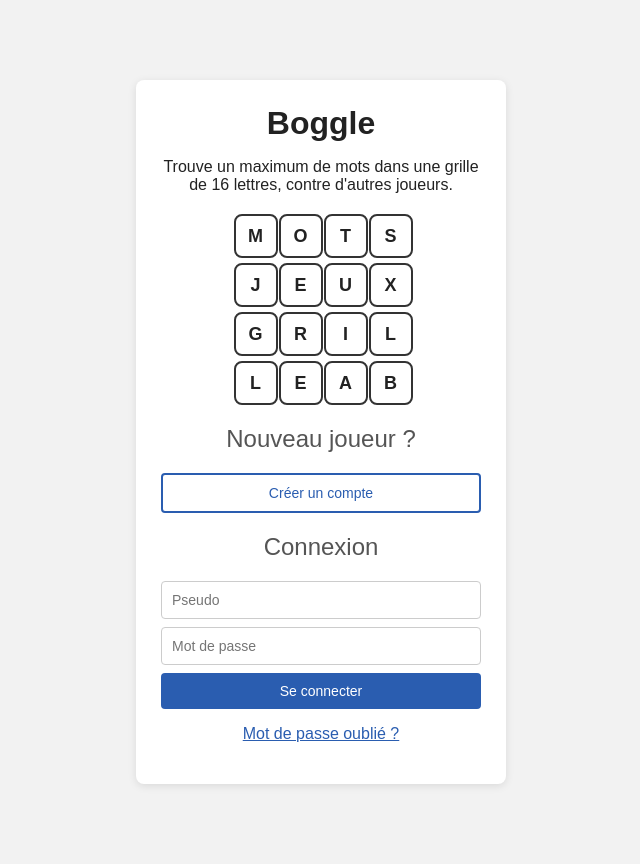
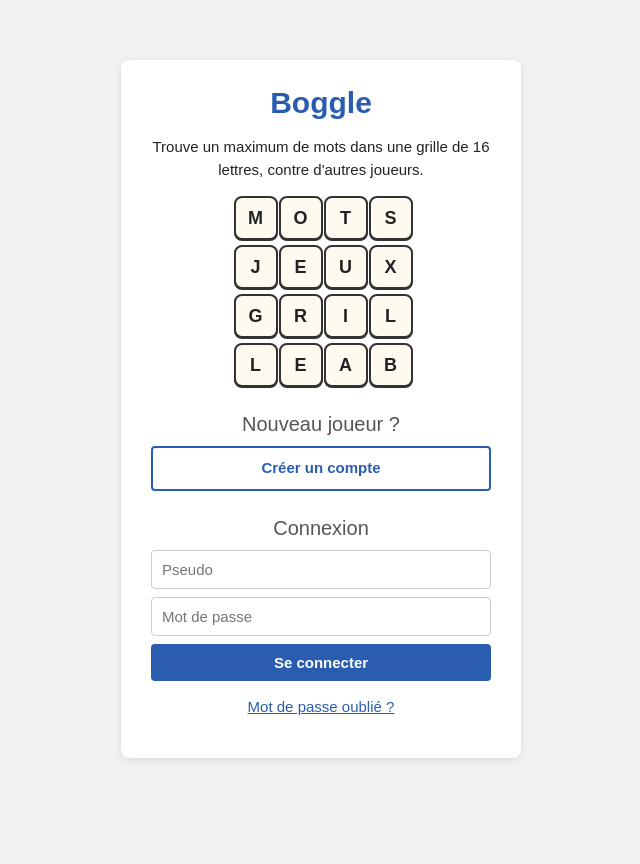
Before and after one commit to saykito/SAE_Boggle_Web, a PHP site: page / in a window 1280 px wide. Shown: the whole page, without its empty margins (319-959 px from the left). After the commit the page ends 760 px from the top, so only its background shows below. Run offline with PHP 8.4, Linux system fonts and the light colour scheme; some libraries are stand-ins or nearby versions.

Commit message:
CSS : site plus propre et lisible

```diff
--- a/style.css
+++ b/style.css
@@ -1,31 +1,41 @@
-body { font-family: Arial, sans-serif; background: #f2f2f2; margin: 0; color: #222; }
+body { font-family: Arial, sans-serif; background: #f2f2f2; margin: 0; color: #222; font-size: 15px; line-height: 1.5; }
 a { color: #2a5db0; }
+h1, h2 { line-height: 1.2; }
 
 /* Pages connexion / inscription / récup */
-.boite { width: 320px; margin: 80px auto; background: white; padding: 25px; border-radius: 8px; box-shadow: 0 2px 8px rgba(0,0,0,.1); text-align: center; }
-.boite h1 { margin: 0; }
-.boite h2 { font-weight: normal; color: #555; }
-input, button { display: block; width: 100%; box-sizing: border-box; padding: 10px; margin: 8px 0; border: 1px solid #ccc; border-radius: 4px; font-size: 14px; }
-button { background: #2a5db0; color: white; border: none; cursor: pointer; }
+.boite { width: 90%; max-width: 340px; margin: 60px auto; background: white; padding: 25px 30px; border-radius: 8px; box-shadow: 0 2px 8px rgba(0,0,0,.1); text-align: center; }
+.boite h1 { margin: 0 0 10px; color: #2a5db0; }
+.boite h2 { font-weight: normal; font-size: 20px; color: #555; margin: 25px 0 10px; }
+
+/* Champs et boutons */
+input, button { display: block; width: 100%; box-sizing: border-box; padding: 10px; margin: 8px 0; border: 1px solid #ccc; border-radius: 4px; font-size: 15px; font-family: inherit; }
+input:focus { outline: none; border-color: #2a5db0; box-shadow: 0 0 0 2px rgba(42,93,176,.2); }
+button { background: #2a5db0; color: white; border: none; cursor: pointer; font-weight: bold; }
 button:hover { background: #1e4687; }
-.bouton { display: block; padding: 10px; margin: 8px 0; border: 2px solid #2a5db0; border-radius: 4px; text-decoration: none; font-size: 14px; }
+.bouton { display: block; padding: 9px; margin: 8px 0; border: 2px solid #2a5db0; border-radius: 4px; text-decoration: none; font-weight: bold; }
 .bouton:hover { background: #2a5db0; color: white; }
-.erreur { color: #b00020; }
-.succes { color: #1b7f3b; }
-.info { background: #fff6d6; padding: 8px; font-size: 13px; }
+
+/* Messages */
+.erreur, .succes, .info { padding: 8px 10px; border-radius: 4px; font-size: 14px; }
+.erreur { color: #b00020; background: #fdecee; }
+.succes { color: #1b7f3b; background: #e8f5ec; }
+.info { background: #fff6d6; }
 
 /* Pages connectées */
-header { display: flex; justify-content: space-between; background: #2a5db0; color: white; padding: 12px 20px; }
+header { display: flex; justify-content: space-between; align-items: center; background: #2a5db0; color: white; padding: 12px 20px; }
+header span:first-child { font-weight: bold; font-size: 18px; }
 header a { color: white; }
-.page { max-width: 800px; margin: 20px auto; padding: 0 20px; }
-.ligne { display: flex; gap: 8px; }
-.ligne button { width: auto; }
+.page { max-width: 800px; margin: 30px auto; padding: 0 20px; }
+.ligne { display: flex; gap: 8px; margin-bottom: 25px; }
+.ligne input, .ligne button { margin: 0; }
+.ligne button { width: auto; white-space: nowrap; padding: 10px 16px; }
 .grille-parties { display: grid; grid-template-columns: repeat(auto-fill, minmax(180px, 1fr)); gap: 12px; }
-.carte { background: white; padding: 20px; border-radius: 8px; text-decoration: none; color: #222; box-shadow: 0 1px 4px rgba(0,0,0,.1); display: flex; flex-direction: column; gap: 5px; }
+.carte { background: white; padding: 18px 20px; border-radius: 8px; border-left: 4px solid #2a5db0; text-decoration: none; color: #222; box-shadow: 0 1px 4px rgba(0,0,0,.1); display: flex; flex-direction: column; gap: 5px; }
 .carte:hover { box-shadow: 0 2px 10px rgba(0,0,0,.2); }
+.carte small, .page small { color: #666; }
 
 /* Plateau de Boggle */
 .plateau { display: grid; grid-template-columns: repeat(4, 70px); gap: 8px; margin-top: 20px; }
-.plateau.mini { grid-template-columns: repeat(4, 40px); justify-content: center; gap: 5px; }
-.mini .case { width: 40px; height: 40px; font-size: 18px; }
-.case { width: 70px; height: 70px; background: white; border: 2px solid #333; border-radius: 8px; display: flex; align-items: center; justify-content: center; font-size: 28px; font-weight: bold; }
+.plateau.mini { grid-template-columns: repeat(4, 40px); justify-content: center; gap: 5px; margin: 15px 0; }
+.case { width: 70px; height: 70px; background: #fffaf0; border: 2px solid #333; border-radius: 8px; display: flex; align-items: center; justify-content: center; font-size: 28px; font-weight: bold; box-shadow: 0 2px 0 #333; }
+.mini .case { width: 40px; height: 40px; font-size: 18px; box-shadow: 0 1px 0 #333; }
```
